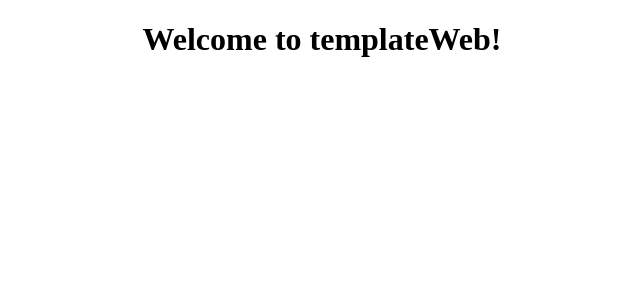
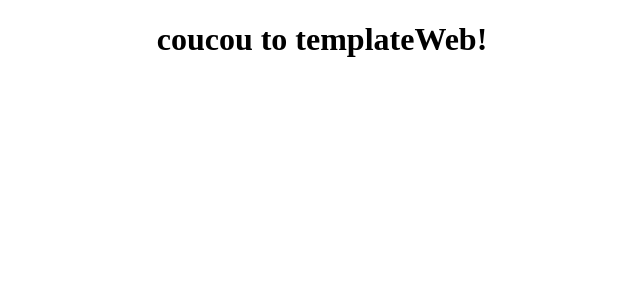
Before and after one commit to deftoni/templateWeb, an Angular app in the folder templateWeb/: page / in a window 1280 px wide. Shown: the top 300 px of the page, without its empty margins (318-958 px from the left). Built offline with nearby package versions, Linux system fonts and the light colour scheme.

Commit message:
test commit/push

```diff
--- a/templateWeb/src/app/app.component.html
+++ b/templateWeb/src/app/app.component.html
@@ -1,6 +1,6 @@
 <!--The content below is only a placeholder and can be replaced.-->
 <div style="text-align:center">
   <h1>
-    Welcome to {{ title }}!
+    coucou to {{ title }}!
   </h1>
   </div>
```
